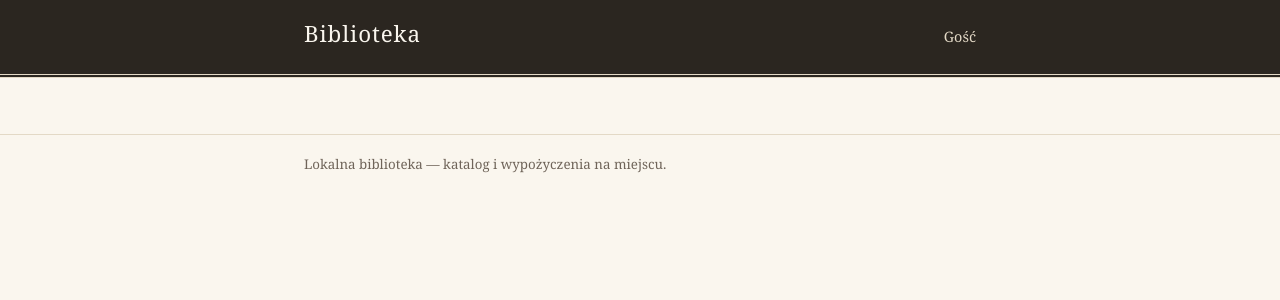
After one commit to janmrow/local-library-manager, a Django app: template catalog/templates/catalog/base.html in a window 1280 px wide. The commit adds this page. Shown: the top 300 px of the page. Run offline with Django 5.2, Linux system fonts and the light colour scheme; the template is opened without the code that fills it, so the values that code supplies are empty.

Commit message:
feat: add retro base layout for catalogue

```diff
--- /dev/null
+++ b/catalog/static/css/style.css
@@ -0,0 +1,170 @@
+/* Retro-modern: warm paper, ink text, one accent. Vanilla CSS, no framework. */
+
+:root {
+  --paper: #faf6ee;
+  --card: #fffdf7;
+  --ink: #2b2620;
+  --muted: #6f6459;
+  --line: #e3d9c6;
+  --accent: #8a3b2e;
+  --accent-ink: #fff8ef;
+  --radius: 10px;
+}
+
+* {
+  box-sizing: border-box;
+}
+
+body {
+  margin: 0;
+  background: var(--paper);
+  color: var(--ink);
+  font-family: Georgia, "Times New Roman", serif;
+  line-height: 1.5;
+}
+
+.wrap {
+  max-width: 44rem;
+  margin: 0 auto;
+  padding: 0 1rem;
+}
+
+.site-header {
+  background: var(--ink);
+  color: var(--paper);
+  border-bottom: 4px double var(--line);
+}
+
+.header-inner {
+  display: flex;
+  align-items: baseline;
+  gap: 1rem;
+  padding-top: 0.75rem;
+  padding-bottom: 0.75rem;
+}
+
+.brand {
+  font-size: 1.4rem;
+  letter-spacing: 0.04em;
+  color: var(--paper);
+  text-decoration: none;
+}
+
+.site-nav {
+  display: flex;
+  gap: 0.75rem;
+  flex-wrap: wrap;
+}
+
+.site-nav a {
+  color: var(--paper);
+  text-decoration: none;
+  border-bottom: 1px dotted transparent;
+}
+
+.site-nav a:hover {
+  border-bottom-color: var(--paper);
+}
+
+.session {
+  margin-left: auto;
+  color: var(--line);
+  font-size: 0.9rem;
+}
+
+main.wrap {
+  padding-top: 1.5rem;
+  padding-bottom: 2rem;
+}
+
+.card {
+  background: var(--card);
+  border: 1px solid var(--line);
+  border-radius: var(--radius);
+  padding: 1rem 1.2rem;
+  box-shadow: 0 1px 0 var(--line);
+}
+
+h1 {
+  font-size: 1.8rem;
+  margin: 0 0 1rem;
+  letter-spacing: 0.01em;
+}
+
+form.inline {
+  display: flex;
+  gap: 0.5rem;
+  align-items: end;
+  flex-wrap: wrap;
+}
+
+label {
+  display: grid;
+  gap: 0.25rem;
+  font-size: 0.9rem;
+  color: var(--muted);
+}
+
+input,
+button {
+  font: inherit;
+}
+
+input {
+  padding: 0.45rem 0.6rem;
+  border: 1px solid var(--line);
+  border-radius: 6px;
+  background: #fff;
+  color: var(--ink);
+  min-width: 14rem;
+}
+
+button {
+  padding: 0.45rem 0.9rem;
+  border: 1px solid var(--accent);
+  border-radius: 6px;
+  background: var(--accent);
+  color: var(--accent-ink);
+  cursor: pointer;
+}
+
+button:disabled {
+  opacity: 0.45;
+  cursor: default;
+}
+
+button.secondary {
+  background: transparent;
+  color: var(--accent);
+}
+
+ul.books {
+  list-style: none;
+  padding: 0;
+  margin: 1rem 0;
+  display: grid;
+  gap: 0.5rem;
+}
+
+ul.books li {
+  background: var(--card);
+  border: 1px solid var(--line);
+  border-radius: 8px;
+  padding: 0.6rem 0.8rem;
+}
+
+.pager {
+  display: flex;
+  gap: 0.5rem;
+}
+
+.status {
+  color: var(--muted);
+  min-height: 1.5em;
+}
+
+.site-footer {
+  border-top: 1px solid var(--line);
+  padding: 1rem 0 2rem;
+  color: var(--muted);
+}
--- /dev/null
+++ b/catalog/templates/catalog/base.html
@@ -0,0 +1,42 @@
+{% load static %}
+<!doctype html>
+<html lang="pl">
+  <head>
+    <meta charset="utf-8" />
+    <meta name="viewport" content="width=device-width, initial-scale=1" />
+    <title>{% block title %}Biblioteka{% endblock %} — Biblioteka</title>
+    <link rel="stylesheet" href="{% static 'css/style.css' %}" />
+  </head>
+  <body>
+    <header class="site-header">
+      <div class="wrap header-inner">
+        <a class="brand" href="/">Biblioteka</a>
+        {# Nav do /konto/, /wypozyczenia/, /panel/ wróci z kolejnymi klockami (routes jeszcze nie istnieją). #}
+        <p class="session" id="session-state" role="status">Gość</p>
+      </div>
+    </header>
+    <main class="wrap">
+      {% block content %}{% endblock %}
+    </main>
+    <footer class="site-footer">
+      <div class="wrap">
+        <small>Lokalna biblioteka — katalog i wypożyczenia na miejscu.</small>
+      </div>
+    </footer>
+    <script type="module">
+      import { apiGet } from "{% static 'js/api.js' %}";
+      const node = document.getElementById("session-state");
+      (async () => {
+        try {
+          const state = await apiGet("/api/v1/session/");
+          node.textContent = state.authenticated
+            ? `${state.username}${state.is_librarian ? " (bibliotekarz)" : ""}`
+            : "Gość";
+        } catch {
+          node.textContent = "Gość";
+        }
+      })();
+    </script>
+    {% block scripts %}{% endblock %}
+  </body>
+</html>
```
Also changed, not shown: catalog/templates/catalog/book_list.html (+16 -17 lines).
